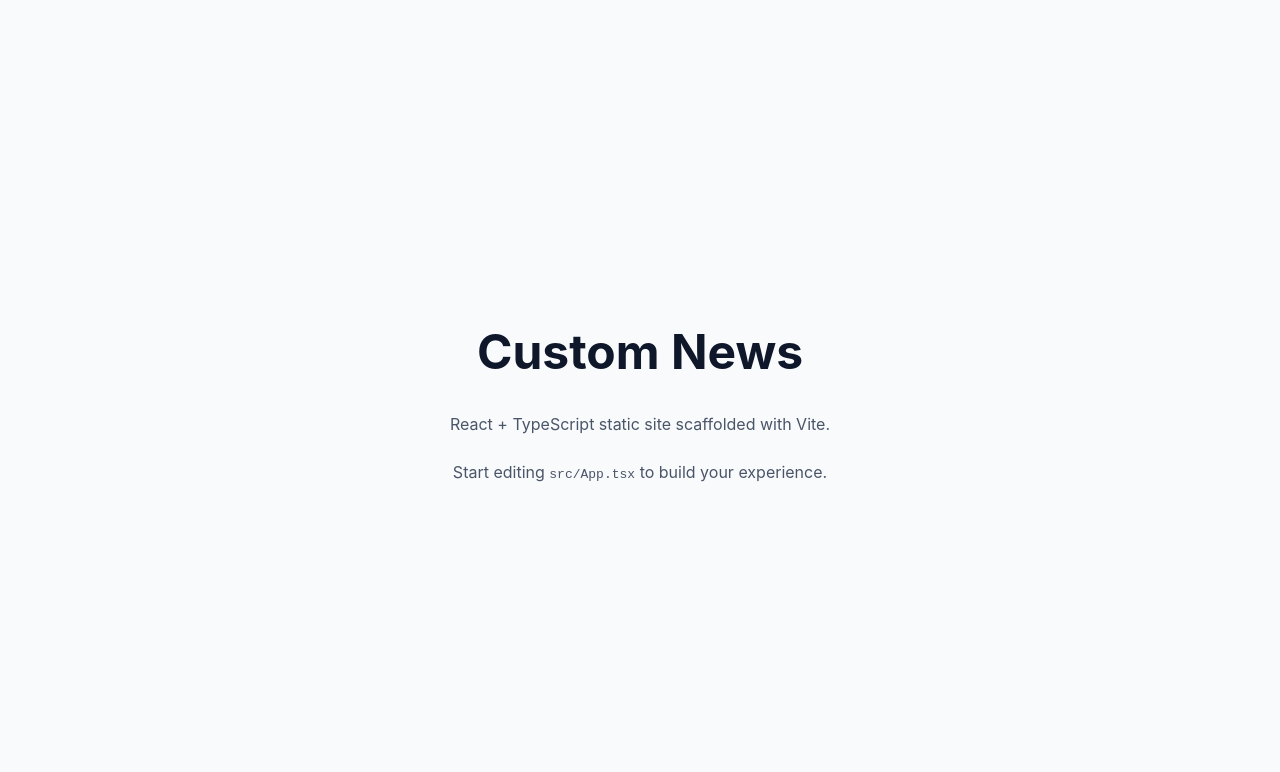
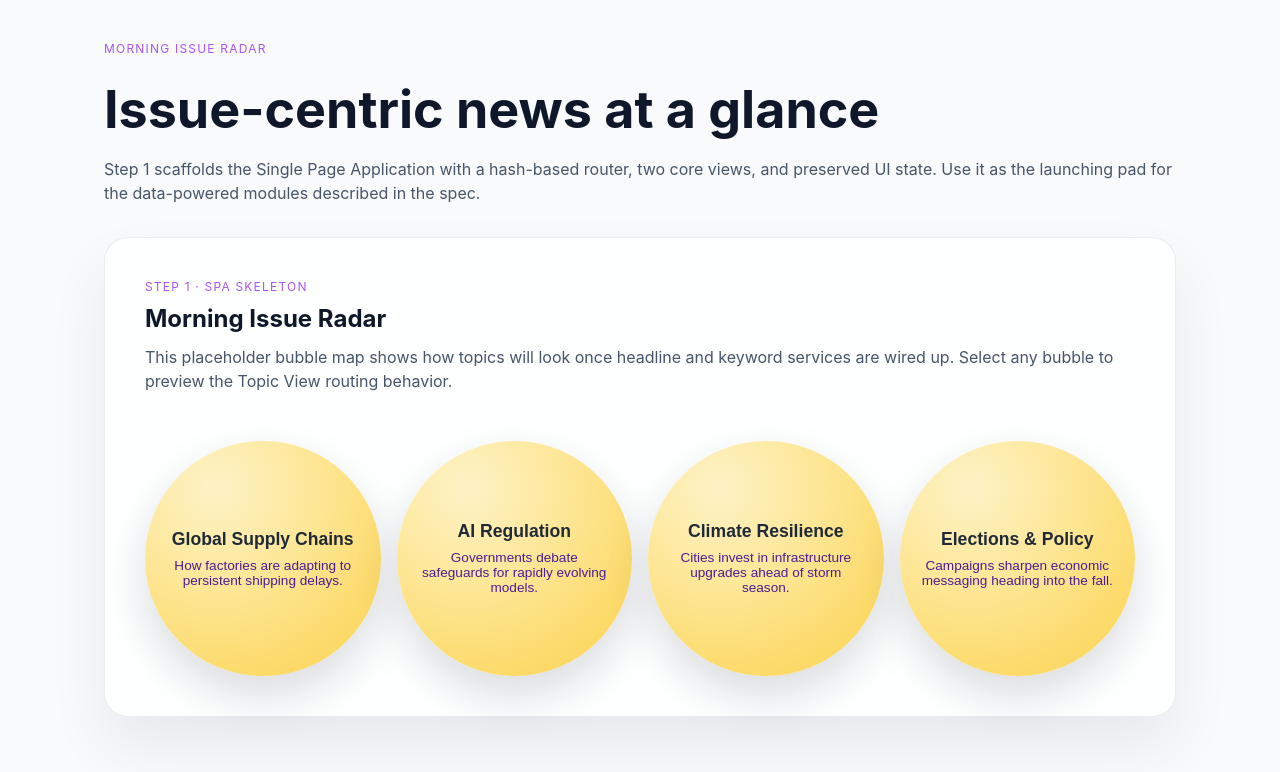
Before and after one commit to mlmyerson/custom-news, a React (Vite) app: page /#bubble in a window 1280 px wide. Shown: the top 772 px of the page. Built offline with nearby package versions, Linux system fonts and the light colour scheme.

Commit message:
feat: scaffold spa skeleton with routing

```diff
--- a/src/App.css
+++ b/src/App.css
@@ -1,21 +1,76 @@
 .app {
   margin: 0 auto;
   min-height: 100vh;
-  max-width: 48rem;
-  padding: 4rem 1.5rem;
+  max-width: 1200px;
+  padding: 2.5rem clamp(1rem, 5vw, 4rem);
   display: flex;
   flex-direction: column;
-  justify-content: center;
-  gap: 1.5rem;
-  text-align: center;
+  gap: 2rem;
 }
 
-.app h1 {
-  font-size: clamp(2rem, 5vw, 3rem);
+.app__header {
+  display: flex;
+  flex-direction: column;
+  gap: 0.5rem;
+}
+
+.app__header h1 {
+  margin: 0;
+  font-size: clamp(2rem, 6vw, 3.25rem);
+}
+
+.app__lead {
+  margin: 0;
+  color: #475569;
+}
+
+.view {
+  background: rgba(255, 255, 255, 0.85);
+  border-radius: 1.5rem;
+  padding: clamp(1.5rem, 4vw, 2.5rem);
+  border: 1px solid rgba(15, 23, 42, 0.08);
+  box-shadow: 0 30px 60px rgba(15, 23, 42, 0.07);
+  display: flex;
+  flex-direction: column;
+}
+
+.view__header {
+  display: flex;
+  flex-direction: column;
+  gap: 0.5rem;
+  margin-bottom: 1.5rem;
+}
+
+.view__header h2 {
   margin: 0;
 }
 
-.app p {
+.view__description {
   margin: 0;
-  color: #4a5568;
+  color: #475569;
 }
+
+.eyebrow {
+  text-transform: uppercase;
+  letter-spacing: 0.1em;
+  font-size: 0.75rem;
+  color: #a855f7;
+  margin: 0 0 0.3rem;
+}
+
+.ghost {
+  background: transparent;
+  border: 1px solid rgba(148, 163, 184, 0.6);
+  border-radius: 999px;
+  padding: 0.35rem 1rem;
+  color: #0f172a;
+  font-weight: 600;
+  cursor: pointer;
+  transition: border-color 0.2s ease, color 0.2s ease;
+}
+
+.ghost:hover,
+.ghost:focus-visible {
+  border-color: #7c3aed;
+  color: #7c3aed;
+}
--- a/src/App.tsx
+++ b/src/App.tsx
@@ -1,13 +1,46 @@
 import './App.css';
+import BubbleView from './components/BubbleView';
+import TopicView from './components/TopicView';
+import { useHashRoute } from './hooks/useHashRoute';
+import { AppStateProvider, useAppState } from './state/AppStateContext';
 
-function App() {
+const AppShell = () => {
+  const { route, navigate } = useHashRoute();
+  const { selectedTopic, setSelectedTopic } = useAppState();
+
+  const handleSelectTopic = (topic: string) => {
+    setSelectedTopic(topic);
+    navigate('topic');
+  };
+
+  const handleBack = () => {
+    navigate('bubble');
+  };
+
   return (
     <main className="app">
-      <h1>Custom News</h1>
-      <p>React + TypeScript static site scaffolded with Vite.</p>
-      <p>Start editing <code>src/App.tsx</code> to build your experience.</p>
+      <header className="app__header">
+        <p className="eyebrow">Morning Issue Radar</p>
+        <h1>Issue-centric news at a glance</h1>
+        <p className="app__lead">
+          Step 1 scaffolds the Single Page Application with a hash-based router, two core views, and preserved UI state. Use it
+          as the launching pad for the data-powered modules described in the spec.
+        </p>
+      </header>
+
+      {route === 'bubble' ? (
+        <BubbleView onSelectTopic={handleSelectTopic} />
+      ) : (
+        <TopicView topic={selectedTopic} onBack={handleBack} />
+      )}
     </main>
   );
-}
+};
+
+const App = () => (
+  <AppStateProvider>
+    <AppShell />
+  </AppStateProvider>
+);
 
 export default App;
--- /dev/null
+++ b/src/components/BubbleView.css
@@ -0,0 +1,51 @@
+.bubble-view {
+  gap: 1.5rem;
+}
+
+.bubble-view__grid {
+  display: grid;
+  grid-template-columns: repeat(auto-fit, minmax(180px, 1fr));
+  gap: 1rem;
+}
+
+.bubble {
+  background: radial-gradient(circle at 30% 20%, #fef3c7, #fcd34d);
+  border: none;
+  border-radius: 50%;
+  aspect-ratio: 1;
+  padding: 1.25rem;
+  box-shadow: 0 20px 45px rgba(15, 23, 42, 0.15);
+  color: #1f2937;
+  cursor: pointer;
+  display: flex;
+  flex-direction: column;
+  align-items: center;
+  justify-content: center;
+  text-align: center;
+  transition: transform 0.3s ease, box-shadow 0.3s ease;
+}
+
+.bubble:focus-visible,
+.bubble:hover {
+  transform: translateY(-6px) scale(1.03);
+  box-shadow: 0 24px 55px rgba(15, 23, 42, 0.25);
+  outline: 2px solid #f59e0b;
+  outline-offset: 3px;
+}
+
+.bubble__label {
+  font-weight: 600;
+  font-size: 1rem;
+}
+
+.bubble__summary {
+  font-size: 0.85rem;
+  margin-top: 0.5rem;
+  color: #4c1d95;
+}
+
+@media (min-width: 768px) {
+  .bubble__label {
+    font-size: 1.1rem;
+  }
+}
--- /dev/null
+++ b/src/components/BubbleView.tsx
@@ -0,0 +1,58 @@
+import './BubbleView.css';
+
+const SAMPLE_TOPICS = [
+  {
+    label: 'Global Supply Chains',
+    summary: 'How factories are adapting to persistent shipping delays.',
+  },
+  {
+    label: 'AI Regulation',
+    summary: 'Governments debate safeguards for rapidly evolving models.',
+  },
+  {
+    label: 'Climate Resilience',
+    summary: 'Cities invest in infrastructure upgrades ahead of storm season.',
+  },
+  {
+    label: 'Elections & Policy',
+    summary: 'Campaigns sharpen economic messaging heading into the fall.',
+  },
+];
+
+export type BubbleViewProps = {
+  onSelectTopic: (topic: string) => void;
+};
+
+const BubbleView = ({ onSelectTopic }: BubbleViewProps) => {
+  return (
+    <section className="view bubble-view" aria-labelledby="bubble-view-heading">
+      <header className="view__header">
+        <div>
+          <p className="eyebrow">Step 1 · SPA Skeleton</p>
+          <h2 id="bubble-view-heading">Morning Issue Radar</h2>
+        </div>
+        <p className="view__description">
+          This placeholder bubble map shows how topics will look once headline and keyword services are wired up.
+          Select any bubble to preview the Topic View routing behavior.
+        </p>
+      </header>
+
+      <div className="bubble-view__grid" role="list">
+        {SAMPLE_TOPICS.map((topic) => (
+          <button
+            key={topic.label}
+            type="button"
+            className="bubble"
+            role="listitem"
+            onClick={() => onSelectTopic(topic.label)}
+          >
+            <span className="bubble__label">{topic.label}</span>
+            <span className="bubble__summary">{topic.summary}</span>
+          </button>
+        ))}
+      </div>
+    </section>
+  );
+};
+
+export default BubbleView;
--- /dev/null
+++ b/src/components/TopicView.css
@@ -0,0 +1,35 @@
+.topic-view {
+  gap: 1.5rem;
+}
+
+.topic-view__toolbar {
+  display: flex;
+  justify-content: space-between;
+  align-items: center;
+  flex-wrap: wrap;
+  gap: 0.75rem;
+}
+
+.topic-view__content {
+  background: #fff;
+  border-radius: 1.25rem;
+  padding: 1.75rem;
+  border: 1px solid rgba(15, 23, 42, 0.08);
+  box-shadow: 0 24px 40px rgba(15, 23, 42, 0.08);
+}
+
+.topic-view__content h2 {
+  margin-top: 0;
+  margin-bottom: 0.75rem;
+}
+
+.topic-view__content p {
+  margin-top: 0.5rem;
+  margin-bottom: 0;
+}
+
+.topic-view__content .muted {
+  color: #475569;
+  font-style: italic;
+  margin-top: 1rem;
+}
--- /dev/null
+++ b/src/components/TopicView.tsx
@@ -0,0 +1,30 @@
+import './TopicView.css';
+
+export type TopicViewProps = {
+  topic: string | null;
+  onBack: () => void;
+};
+
+const TopicView = ({ topic, onBack }: TopicViewProps) => {
+  return (
+    <section className="view topic-view" aria-labelledby="topic-view-heading">
+      <div className="topic-view__toolbar">
+        <button type="button" className="ghost" onClick={onBack}>
+          ← Back to bubble map
+        </button>
+        <p className="eyebrow">Routing preview</p>
+      </div>
+      <div className="topic-view__content">
+        <h2 id="topic-view-heading">{topic ?? 'Pick a topic to explore'}</h2>
+        <p>
+          This area represents the Topic View. Once the search services are implemented, it will list aggregated articles for
+          the selected phrase along with sorting and filtering controls. For now, it ensures routing and state restoration work
+          as expected.
+        </p>
+        {!topic && <p className="muted">Use the Back button or select a bubble to populate this preview.</p>}
+      </div>
+    </section>
+  );
+};
+
+export default TopicView;
--- /dev/null
+++ b/src/hooks/useHashRoute.ts
@@ -0,0 +1,72 @@
+import { useCallback, useEffect, useState } from 'react';
+
+export type RouteName = 'bubble' | 'topic';
+
+const DEFAULT_ROUTE: RouteName = 'bubble';
+
+const parseRouteFromHash = (hash: string): RouteName => {
+  if (hash.replace('#', '') === 'topic') {
+    return 'topic';
+  }
+
+  return DEFAULT_ROUTE;
+};
+
+const routeToHash = (route: RouteName) => `#${route}`;
+
+export const useHashRoute = () => {
+  const getCurrentHash = () => {
+    if (typeof window === 'undefined') {
+      return routeToHash(DEFAULT_ROUTE);
+    }
+
+    return window.location.hash;
+  };
+
+  const [route, setRoute] = useState<RouteName>(() => parseRouteFromHash(getCurrentHash()));
+
+  useEffect(() => {
+    if (typeof window === 'undefined') {
+      return;
+    }
+
+    if (!window.location.hash) {
+      window.location.hash = routeToHash(DEFAULT_ROUTE);
+      setRoute(DEFAULT_ROUTE);
+    }
+  }, []);
+
+  useEffect(() => {
+    if (typeof window === 'undefined') {
+      return undefined;
+    }
+
+    const handleHashChange = () => {
+      setRoute(parseRouteFromHash(window.location.hash));
+    };
+
+    window.addEventListener('hashchange', handleHashChange);
+
+    return () => {
+      window.removeEventListener('hashchange', handleHashChange);
+    };
+  }, []);
+
+  const navigate = useCallback((nextRoute: RouteName) => {
+    if (typeof window === 'undefined') {
+      setRoute(nextRoute);
+      return;
+    }
+
+    const nextHash = routeToHash(nextRoute);
+
+    if (window.location.hash === nextHash) {
+      setRoute(nextRoute);
+      return;
+    }
+
+    window.location.hash = nextHash;
+  }, []);
+
+  return { route, navigate } as const;
+};
--- /dev/null
+++ b/src/state/AppStateContext.tsx
@@ -0,0 +1,32 @@
+import { createContext, ReactNode, useContext, useMemo, useState } from 'react';
+
+export type AppState = {
+  selectedTopic: string | null;
+  setSelectedTopic: (topic: string | null) => void;
+};
+
+const AppStateContext = createContext<AppState | undefined>(undefined);
+
+export const AppStateProvider = ({ children }: { children: ReactNode }) => {
+  const [selectedTopic, setSelectedTopic] = useState<string | null>(null);
+
+  const value = useMemo(
+    () => ({
+      selectedTopic,
+      setSelectedTopic,
+    }),
+    [selectedTopic],
+  );
+
+  return <AppStateContext.Provider value={value}>{children}</AppStateContext.Provider>;
+};
+
+export const useAppState = () => {
+  const context = useContext(AppStateContext);
+
+  if (!context) {
+    throw new Error('useAppState must be used within an AppStateProvider');
+  }
+
+  return context;
+};
```
Also changed, not shown: agent-to-do.txt.
